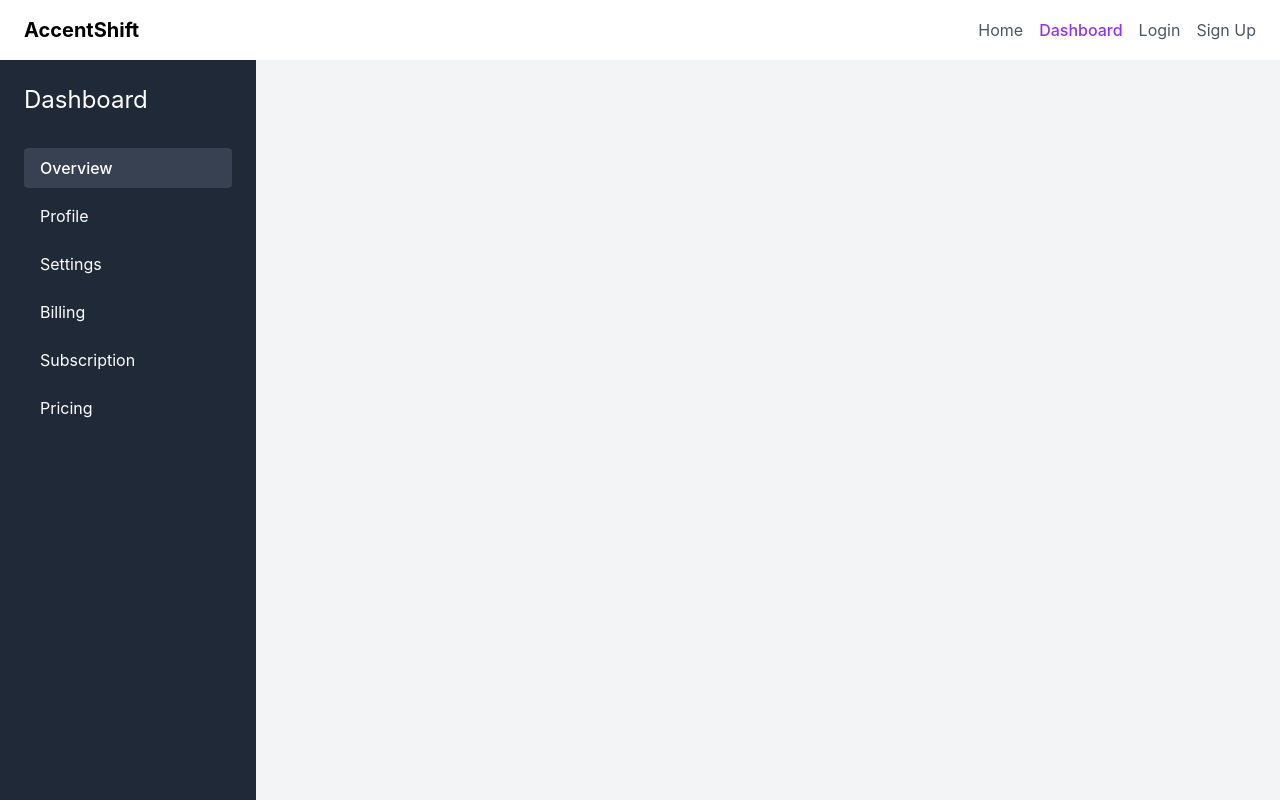
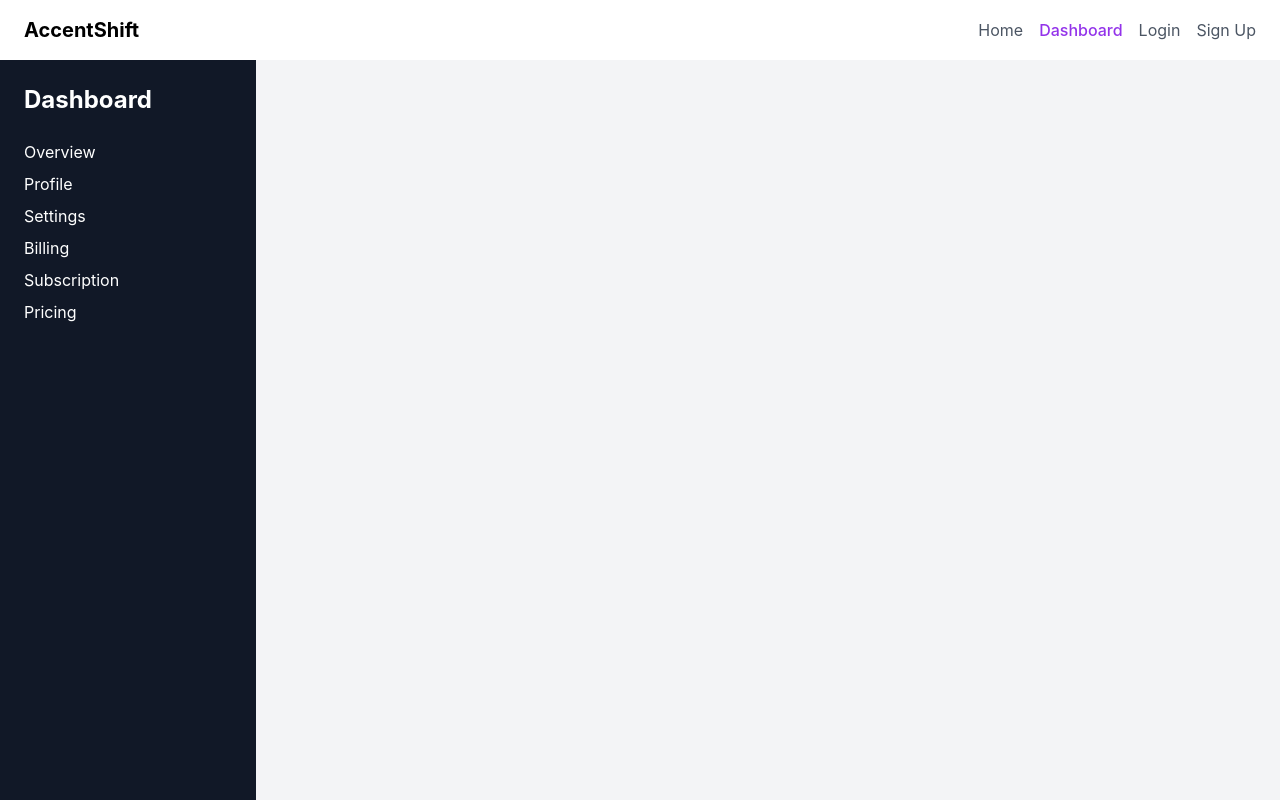
Before and after one commit to theigniteai/accent-frontend-dashboard, a React (Vite) app: page /dashboard in a window 1280 px wide. Shown: the top 800 px of the page. Built offline with nearby package versions, Linux system fonts and the light colour scheme.

Commit message:
Update DashboardLayout.jsx

```diff
--- a/src/layouts/DashboardLayout.jsx
+++ b/src/layouts/DashboardLayout.jsx
@@ -1,40 +1,27 @@
+// src/layouts/DashboardLayout.jsx
 import React from "react";
-import { NavLink, Outlet } from "react-router-dom";
+import { Outlet, Link } from "react-router-dom";
 
-const tabs = [
-  { path: "",           label: "Overview" },
-  { path: "profile",    label: "Profile" },
-  { path: "settings",   label: "Settings" },
-  { path: "billing",    label: "Billing" },
-  { path: "subscription", label: "Subscription" },
-  { path: "pricing",    label: "Pricing" },
-];
+const DashboardLayout = () => {
+  return (
+    <div className="flex">
+      <aside className="w-64 bg-gray-900 min-h-screen text-white p-6 space-y-4">
+        <h2 className="text-2xl font-bold mb-6">Dashboard</h2>
+        <nav className="flex flex-col gap-2">
+          <Link to="/dashboard" className="hover:text-purple-400">Overview</Link>
+          <Link to="/dashboard/profile" className="hover:text-purple-400">Profile</Link>
+          <Link to="/dashboard/settings" className="hover:text-purple-400">Settings</Link>
+          <Link to="/dashboard/billing" className="hover:text-purple-400">Billing</Link>
+          <Link to="/dashboard/subscription" className="hover:text-purple-400">Subscription</Link>
+          <Link to="/dashboard/pricing" className="hover:text-purple-400">Pricing</Link>
+        </nav>
+      </aside>
 
-const DashboardLayout = () => (
-  <div className="flex min-h-screen">
-    <aside className="w-64 bg-gray-800 text-white p-6">
-      <h2 className="text-2xl mb-8">Dashboard</h2>
-      <nav className="space-y-2">
-        {tabs.map((tab) => (
-          <NavLink
-            key={tab.path}
-            to={tab.path}
-            end
-            className={({ isActive }) =>
-              isActive
-                ? "block px-4 py-2 bg-gray-700 rounded font-medium"
-                : "block px-4 py-2 hover:bg-gray-700 rounded"
-            }
-          >
-            {tab.label}
-          </NavLink>
-        ))}
-      </nav>
-    </aside>
-    <main className="flex-1 p-10 bg-gray-100">
-      <Outlet />
-    </main>
-  </div>
-);
+      <main className="flex-1 bg-gray-100 p-6">
+        <Outlet /> {/* This will render the Dashboard content */}
+      </main>
+    </div>
+  );
+};
 
 export default DashboardLayout;
```
